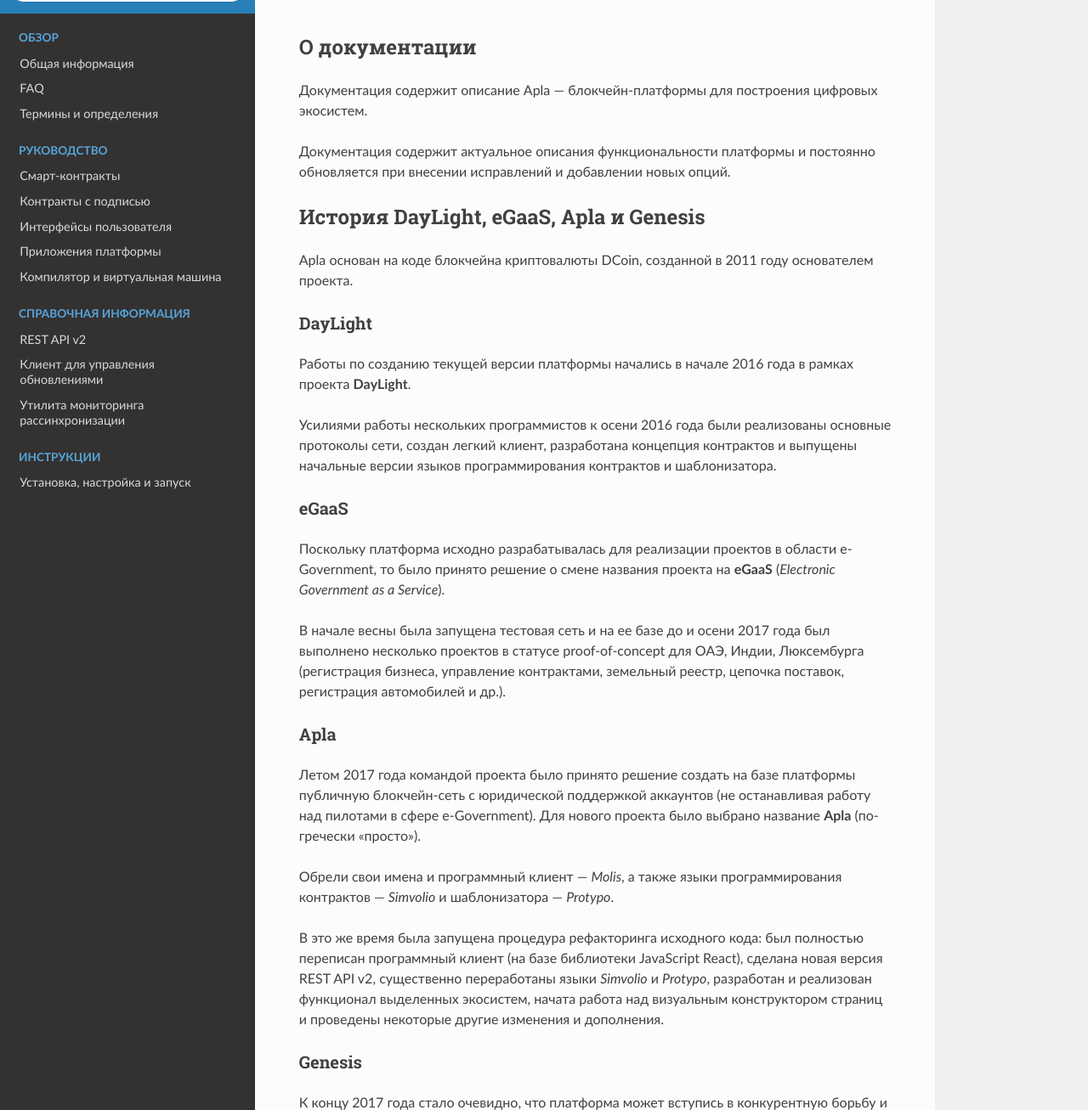
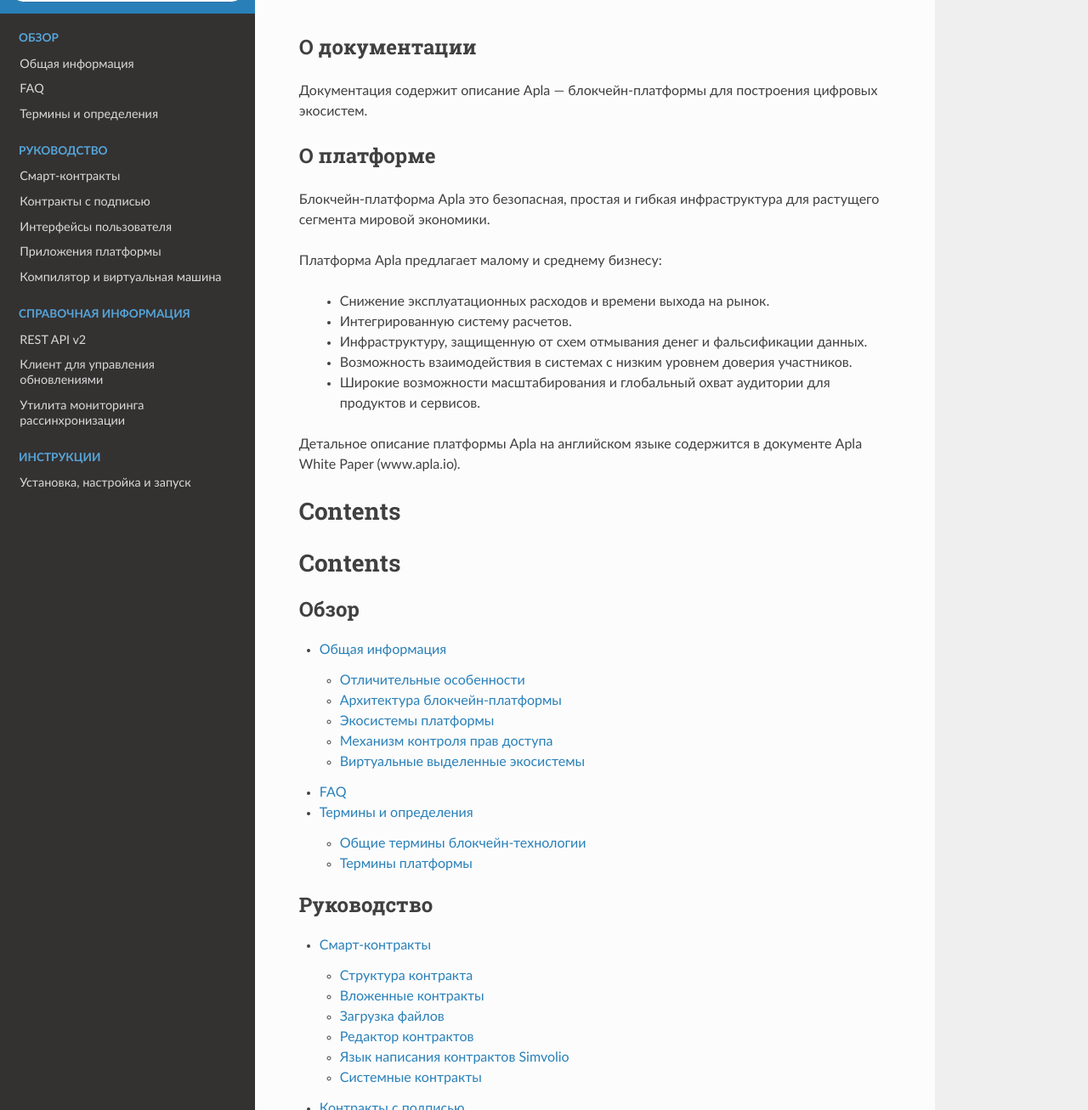
Before and after one commit to AplaProject/apla-docs-ru, a Sphinx documentation site: the page built from source/index.rst, in a window 1280 px wide and 1400 px high, scrolled down 447 px, cut to the strip 93-1400 px from the top of the window. Shown: the whole strip at 85% size. Built offline with Sphinx 7.4.7 and the Read the Docs theme 2.0.0, drawn with Linux system fonts in a browser that asks for light colours; some of the changed text lies outside the part shown.

Commit message:
Added Apla intro translation

```diff
--- a/source/index.rst
+++ b/source/index.rst
@@ -14,45 +14,25 @@
 
 Документация содержит описание |platform| — блокчейн-платформы для построения цифровых экосистем.
 
-Документация содержит актуальное описания функциональности платформы и постоянно обновляется при внесении исправлений и добавлении новых опций.
 
+О платформе
+-----------
 
-История DayLight, eGaaS, Apla и Genesis
----------------------------------------
+Блокчейн-платформа |platform| это безопасная, простая и гибкая инфраструктура для растущего сегмента мировой экономики.
 
-|platform| основан на коде блокчейна криптовалюты DCoin, созданной в 2011 году основателем проекта.
+Платформа |platform| предлагает малому и среднему бизнесу:
 
+   - Снижение эксплуатационных расходов и времени выхода на рынок.
 
-DayLight
-^^^^^^^^
+   - Интегрированную систему расчетов.
 
-Работы по созданию текущей версии платформы начались в начале 2016 года в рамках проекта **DayLight**.
+   - Инфраструктуру, защищенную от схем отмывания денег и фальсификации данных.
 
-Усилиями работы нескольких программистов к осени 2016 года были реализованы основные протоколы сети, создан легкий клиент, разработана концепция контрактов и выпущены начальные версии языков программирования контрактов и  шаблонизатора.
+   - Возможность взаимодействия в системах с низким уровнем доверия участников.
 
+   - Широкие возможности масштабирования и глобальный охват аудитории для продуктов и сервисов.
 
-eGaaS
-^^^^^
-
-Поскольку платформа исходно разрабатывалась для реализации проектов в области e-Government, то было принято решение о смене названия проекта на **eGaaS** (*Electronic Government as a Service*).
-
-В начале весны была запущена тестовая сеть и на ее базе до и осени 2017 года был выполнено несколько проектов в статусе proof-of-concept для ОАЭ, Индии, Люксембурга (регистрация бизнеса, управление контрактами, земельный реестр, цепочка поставок, регистрация автомобилей и др.).
-
-
-Apla
-^^^^
-
-Летом 2017 года командой проекта было принято решение создать на базе платформы публичную блокчейн-сеть с юридической поддержкой аккаунтов (не останавливая работу над пилотами в сфере e-Government). Для нового проекта было выбрано название **Apla** (по-гречески "просто").
-
-Обрели свои имена и программный клиент — *Molis*, а также языки программирования контрактов — *Simvolio* и шаблонизатора — *Protypo*.
-
-В это же время была запущена процедура рефакторинга исходного кода: был полностью переписан программный клиент (на базе библиотеки JavaScript React),  сделана новая версия REST API v2, существенно переработаны языки *Simvolio* и *Protypo*, разработан и реализован функционал выделенных экосистем, начата работа над визуальным конструктором страниц и проведены некоторые другие изменения и дополнения.
-
-
-Genesis
-^^^^^^^
-
-К концу 2017 года стало очевидно, что платформа может вступись в конкурентную борьбу и с существующими полностью публичными сетями типа Ethereum, NEO и др. Таким образом сформировался еще одни проект на основе кода платформы — **Genesis**, который запускается без проведения ICO с распределением токенов среди программистов — пользователей GitHub.
+Детальное описание платформы |platform| на английском языке содержится в документе Apla White Paper (www.apla.io).
 
 
 
```
